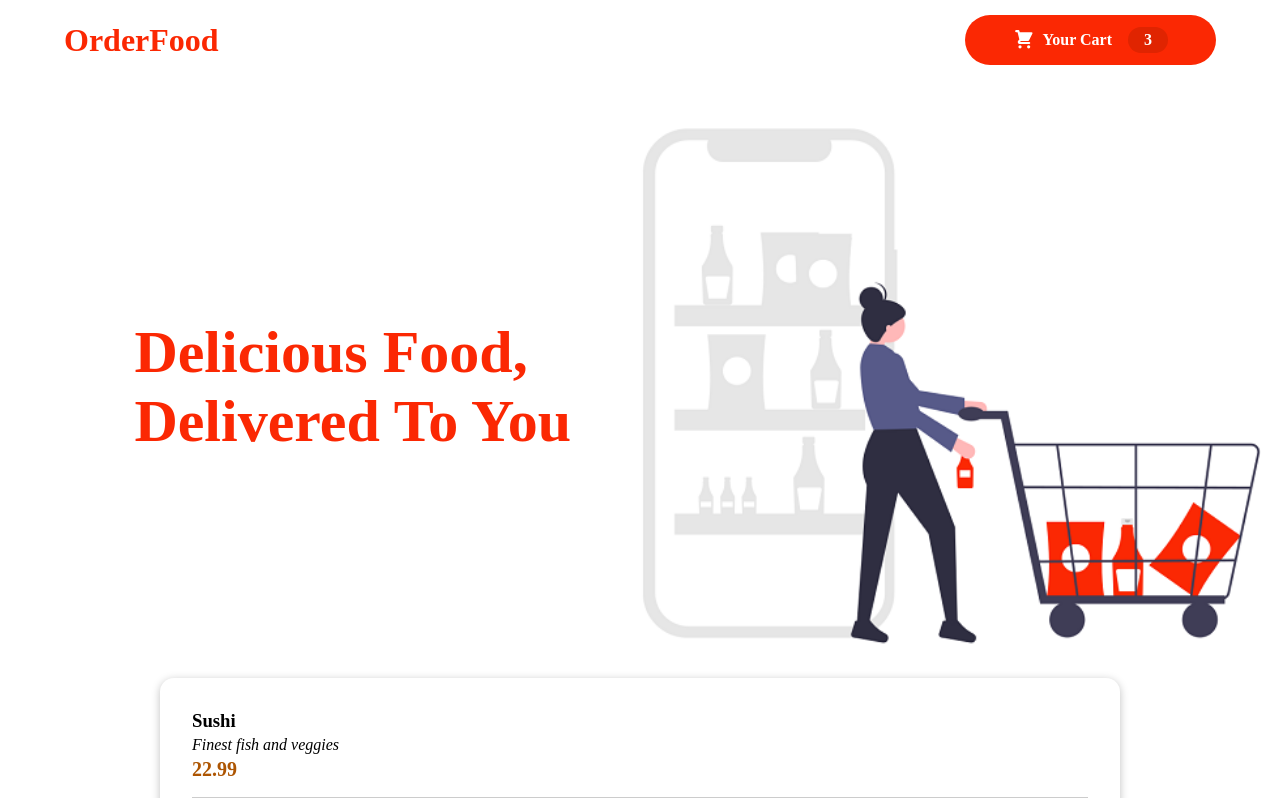
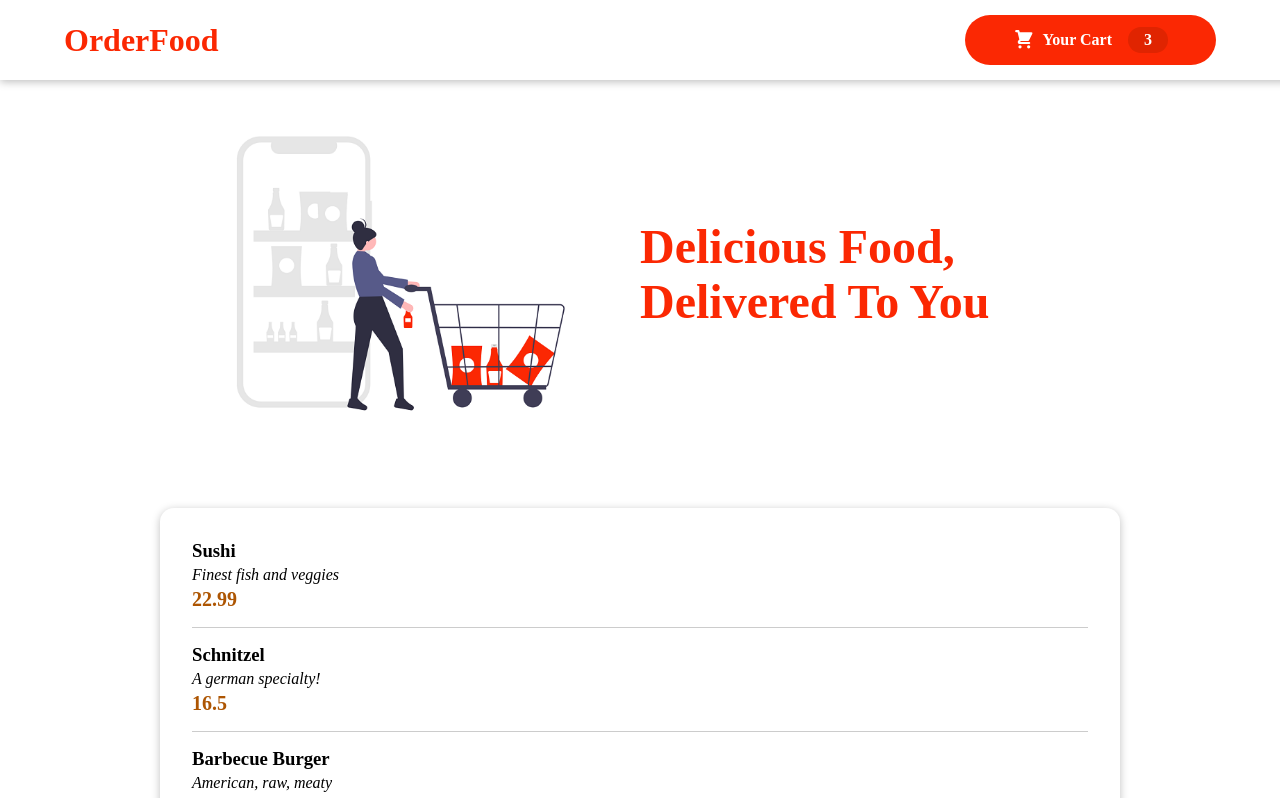
Before and after one commit to foisal07/orderfood, a React (Create React App) app: page / in a window 1280 px wide. Shown: the top 798 px of the page. Built offline with nearby package versions, Linux system fonts and the light colour scheme.

Commit message:
style hero section

```diff
--- a/src/components/Layout/Header.js
+++ b/src/components/Layout/Header.js
@@ -10,13 +10,11 @@ export default function Header() {
         <h1>OrderFood</h1>
         <HeaderCartButton />
       </header>
-      <div className={classes["main-image"]}>
-        <h1>
-          Delicious Food,
-          <br />
-          Delivered To You
-        </h1>
-        <img src={heroImage} alt="Foods" />
+      <div className={classes.container}>
+        <div className={classes["main-image"]}>
+          <img src={heroImage} alt="Foods" />
+          <h1>Delicious Food, Delivered To You</h1>
+        </div>
       </div>
     </>
   );
--- a/src/components/Layout/Header.module.css
+++ b/src/components/Layout/Header.module.css
@@ -10,28 +10,32 @@
   justify-content: space-between;
   align-items: center;
   padding: 0 5%;
-  /* box-shadow: 0 2px 8px rgba(0, 0, 0, 0.25); */
+  box-shadow: 0 2px 8px rgba(0, 0, 0, 0.25);
   z-index: 10;
 }
-
+.container {
+  display: grid;
+  justify-content: center;
+}
 .main-image {
-  display: flex;
-  align-items: center;
-  margin-top: 8rem;
+  margin: 8rem 1rem 4rem 1rem;
   z-index: 0;
+  display: grid;
+  grid-template-columns: 1fr 1fr;
   overflow: hidden;
+  max-width: 60rem;
+  justify-items: center;
 }
 
 .main-image h1 {
-  font-size: 60px;
-  padding-left: 10%;
+  font-size: 3rem;
   color: #fb2803;
+  align-self: center;
 }
 
 .main-image img {
-  width: 50%;
+  width: 70%;
   height: 100%;
   object-fit: cover;
-  padding-left: 5%;
-  /* transform: rotateZ(-5deg) translateY(-4rem) translateX(-1rem); */
+  align-self: center;
 }
```
